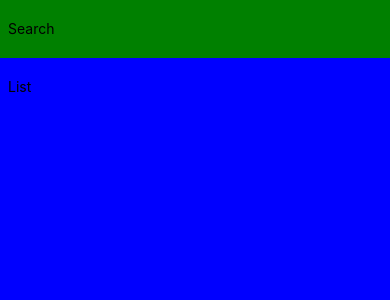
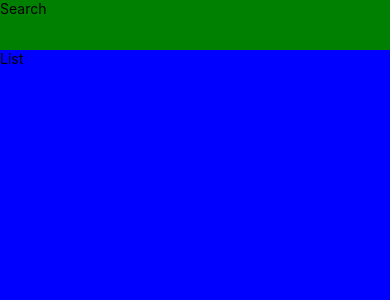
Before and after one commit to KDCross/UdemyCoursework, a React Native app in the folder ReactNative/MealsToGo/: screen / in a window 390 px wide. Shown: the top 300 px of the page. Built offline with nearby package versions, Linux system fonts and the light colour scheme.

Commit message:
Added the Platform.OS = android and StatusBar code

```diff
--- a/ReactNative/MealsToGo/App.js
+++ b/ReactNative/MealsToGo/App.js
@@ -1,10 +1,11 @@
 import React from 'react';
-import { StatusBar } from 'expo-status-bar';
-import { Platform, SafeAreaView, StyleSheet, Text, View } from 'react-native';
+import { StatusBar as ExpoStatusBar } from 'expo-status-bar'; //In the course, they are using this. I intend to just use the default react native StatusBar if I can.
+import { Platform, SafeAreaView, StatusBar, StyleSheet, Text, View } from 'react-native';
 
+const isAndroid = Platform.OS === 'android';
 export default function App() {
   return (
-    <SafeAreaView style={styles.container}>
+    <SafeAreaView style={{flex: 1, marginTop: StatusBar.currentHeight}}>
       <View style={styles.searchbox}>
         <Text>Search</Text>
       </View>
@@ -16,22 +17,15 @@ export default function App() {
 }
 
 const styles = StyleSheet.create({
-  container: {
-    flex: 1,
-  },
   searchbox: {
-    flex: 0.4,
-    paddingTop: 20,
-    paddingLeft: 8,
-    fontSize: 25,
+    flex: 0.5,
+    fontSize: 24,
     fontWeight: '500',
     backgroundColor: 'green',
   },
   list: {
     flex: 8,
-    paddingTop: 20,
-    paddingLeft: 8,
-    fontSize: 25,
+    fontSize: 24,
     fontWeight: '500',
     backgroundColor: 'blue',
   }
```
